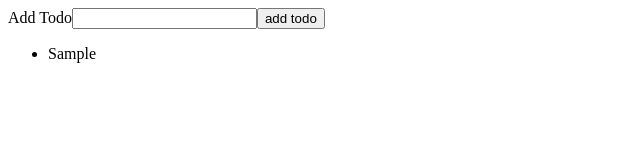
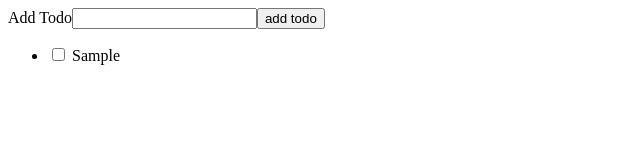
Before and after one commit to chancesmith/tdd-todo-list, a React (Create React App) app: page / in a window 1280 px wide. Both pictures are taken after typing "Sample" into the empty fields and a click on the button "add todo". Shown: the top 160 px of the page, without its empty margins (0-640 px from the left). Built offline with nearby package versions, Linux system fonts and the light colour scheme.

Commit message:
📦  FEAT: add checkbox

```diff
--- a/src/Todos.js
+++ b/src/Todos.js
@@ -1,9 +1,9 @@
-import { useState } from "react";
+import { useState, useEffect } from "react";
 
-export function Todos({list}) {
+export function Todos({ list }) {
   const [todos, setTodos] = useState(list.todos);
 
-  const [inputValue, setInputValue] = useState('');
+  const [inputValue, setInputValue] = useState("");
 
   function handleNewTodo(txt) {
     list.addTodo(txt);
@@ -13,7 +13,7 @@ export function Todos({list}) {
   function handleAddTodoSubmit() {
     if (inputValue.length !== 0) {
       handleNewTodo(inputValue);
-      setInputValue('');
+      setInputValue("");
     }
   }
 
@@ -21,20 +21,30 @@ export function Todos({list}) {
     setInputValue(event.target.value);
   }
 
+  function handleTodoComplete(event, todoIndex) {
+    list.todos[todoIndex].isComplete = event.target.checked;
+    setTodos([...list.todos]);
+  }
+
   return (
     <div>
       <label>
         <span>Add Todo</span>
-        <input type="text" value={inputValue} onChange={handleInput}/>
+        <input type="text" value={inputValue} onChange={handleInput} />
       </label>
       <button onClick={handleAddTodoSubmit}>add todo</button>
       {todos.length ? (
         <ul>
-          {todos.map((todo) => (
-            <li key={todo.title} label="todo">{todo.title}</li>
+          {todos.map((todo, index) => (
+            <li key={todo.title} label="todo">
+              <input type="checkbox" defaultChecked={todo.isComplete} onClick={(event)=>handleTodoComplete(event,index)} aria-label={`${todo.title} - checkbox${todo.isComplete ? '(done)' : ''}`} />{" "}
+              {todo.title} {todo.isComplete ? '(done)' : ''}
+            </li>
           ))}
         </ul>
-      ) : <p>no todos</p>}
+      ) : (
+        <p>no todos</p>
+      )}
     </div>
   );
 }
```
Also changed, not shown: 2 other files (tests, documents, lock files or other folders).
